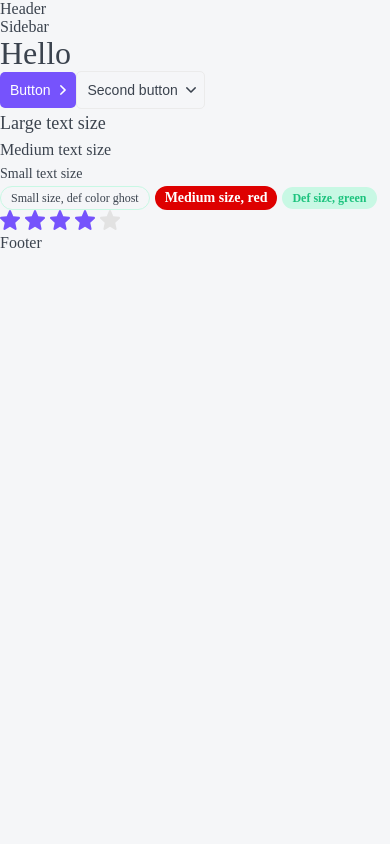
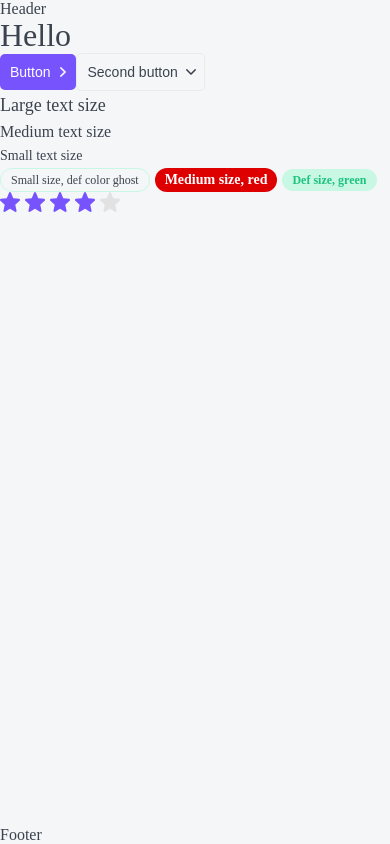
Before and after one commit to yuriandev/next.js-0, a Next.js app: page / in a window 390 px wide. Built offline with nearby package versions, Linux system fonts and the light colour scheme.

Commit message:
feat: add base styles for Layout of page

```diff
--- a/layout/Layout.module.css
+++ b/layout/Layout.module.css
@@ -0,0 +1,45 @@
+.wrapper {
+    display: grid;
+    grid-template-columns: auto 230px minmax(320px, 1200px) auto;
+    grid-template-rows: auto 1fr auto;
+    min-height: 100vh;
+    grid-template-areas:
+        ". header header ."
+        ". sidebar body ."
+        "footer footer footer footer";
+}
+
+.header {
+    grid-area: header;
+    display: none;
+}
+
+.sidebar {
+    grid-area: sidebar;
+}
+
+.body {
+    grid-area: body;
+}
+
+.footer {
+    grid-area: footer;
+}
+
+@media (max-width: 765px) {
+    .sidebar {
+        display: none;
+    }
+
+    .header {
+        display: block;
+    }
+
+    .wrapper {
+        grid-template-columns: minmax(320px, 1fr);
+        grid-template-areas:
+            "header"
+            "body"
+            "footer";
+    }
+}
--- a/layout/Layout.tsx
+++ b/layout/Layout.tsx
@@ -3,20 +3,24 @@
 import { LayoutProps } from "./Layout.props";
 import { Sidebar } from "./Sidebar/Sidebar";
 import React, { FunctionComponent } from "react";
+import styles from "./Layout.module.css";
+import cn from "classnames";
 
 
 
 const Layout = ({ children }: LayoutProps): JSX.Element => {
     return (
-        <>
-            <Header />
-            <div>
-                <Sidebar />
-                <div>{children}</div>
+        <div className={styles.wrapper}>
+            <Header className={styles.header} />
+
+            <Sidebar className={styles.sidebar} />
+            <div className={styles.body}>
+                {children}
             </div>
-            <Footer />
 
-        </>
+            <Footer className={styles.footer} />
+
+        </div>
     );
 };
 
```
